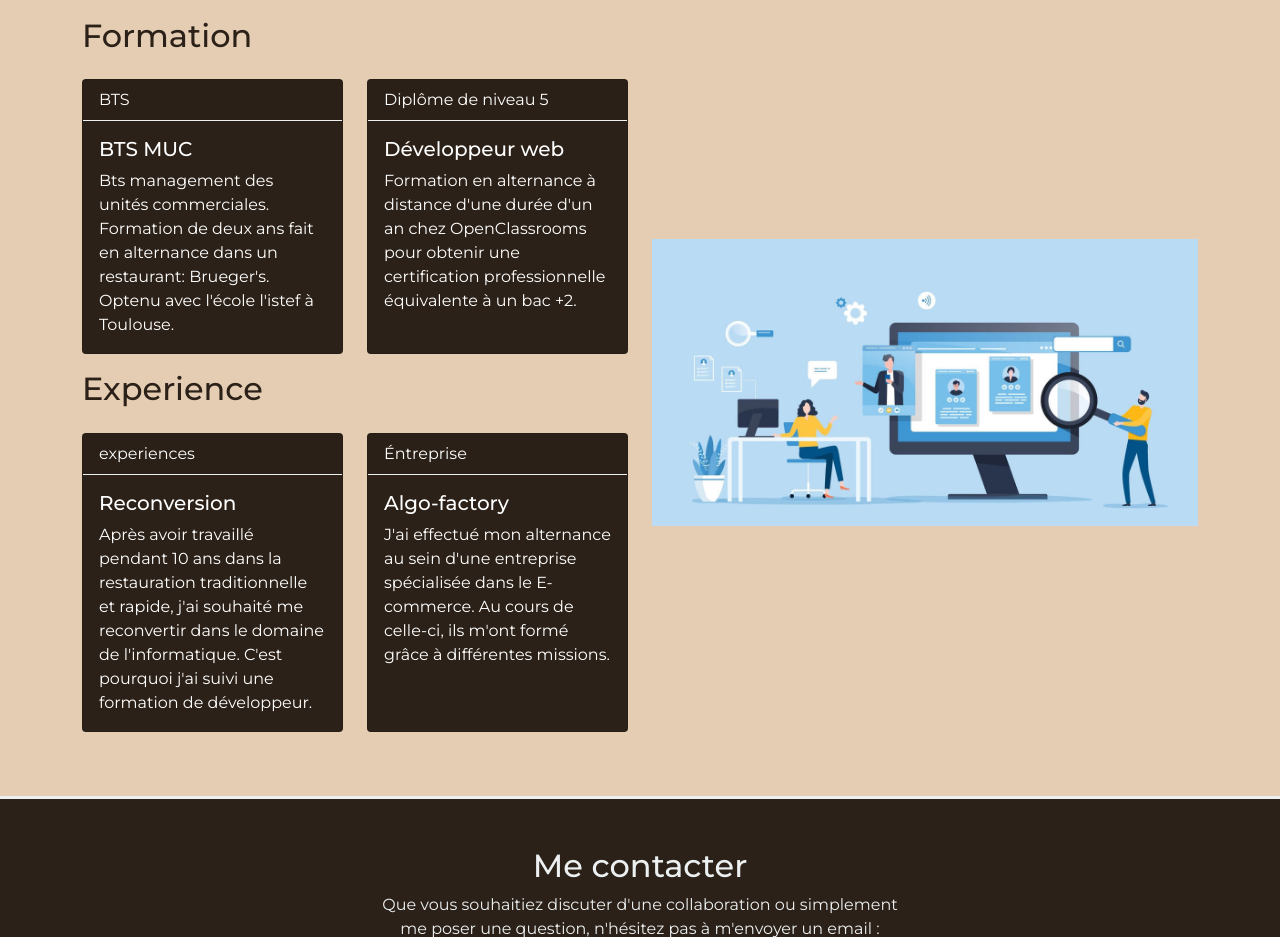
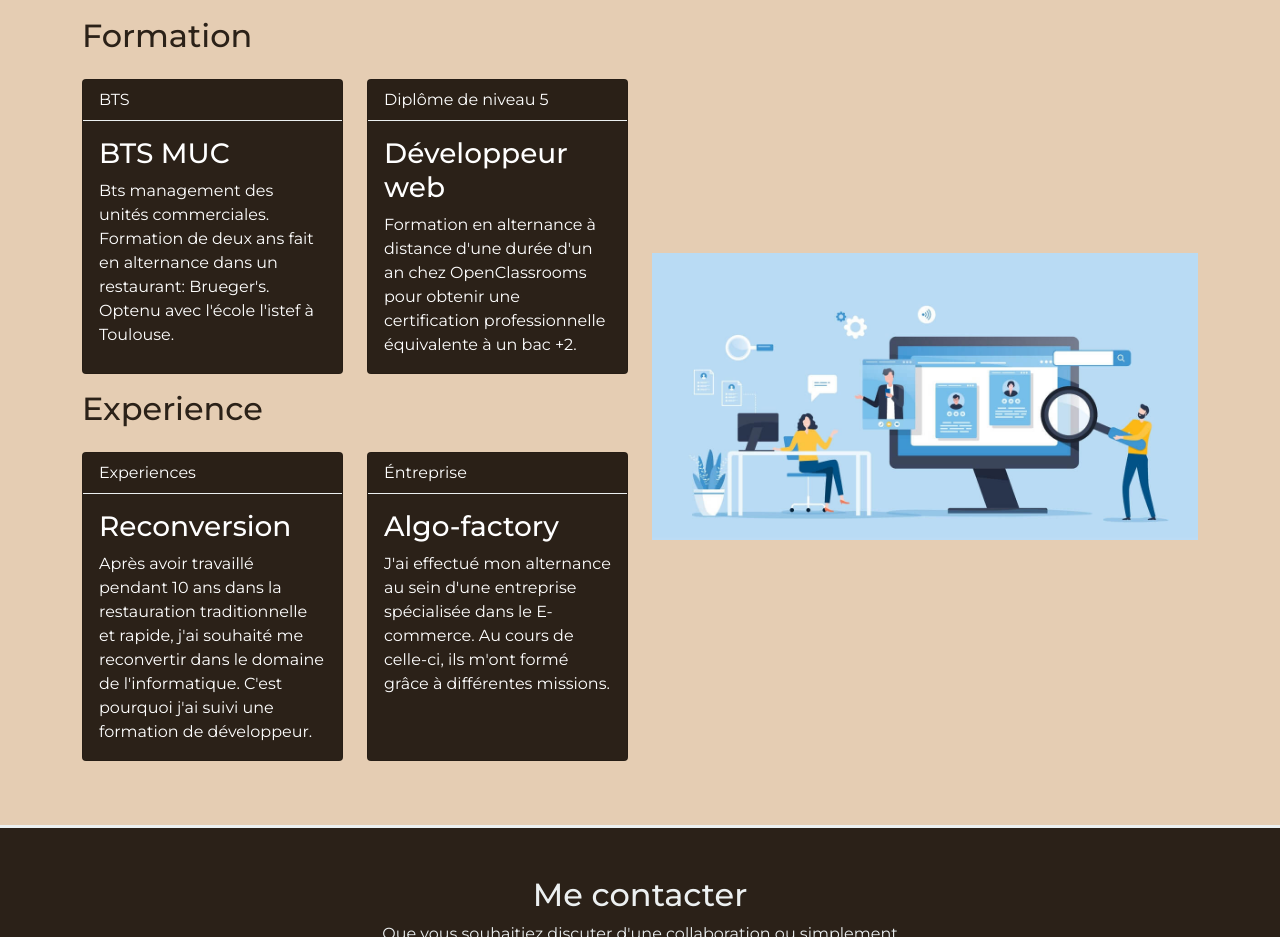
Before and after one commit to Nicochon/Porte-folio, a website: page index.html in a window 1280 px wide. Shown: the part 4360-5297 px from the top of the page. Drawn offline with nearby package versions, Linux system fonts and the light colour scheme.

Commit message:
multiple correctifs

```diff
--- a/index.html
+++ b/index.html
@@ -5,7 +5,7 @@
     <meta name="viewport" content="width=device-width, initial-scale=1, shrink-to-fit=no">
     <link href="https://cdn.jsdelivr.net/npm/bootstrap@5.0.2/dist/css/bootstrap.min.css" rel="stylesheet"
           integrity="sha384-EVSTQN3/azprG1Anm3QDgpJLIm9Nao0Yz1ztcQTwFspd3yD65VohhpuuCOmLASjC" crossorigin="anonymous"/>
-    <title>header</title>
+    <title>Nicolas Rivier</title>
     <link href="css/index.css" rel="stylesheet">
     <link href="css/modale.css" rel="stylesheet">
     <link rel="stylesheet"  href="node_modules/slick-carousel/slick/slick-theme.css"/>
@@ -331,7 +331,7 @@
                         <div class="card text-white mb-3" style="max-width: 18rem;">
                             <div class="card-header">BTS</div>
                             <div class="card-body">
-                                <h5 class="card-title">BTS MUC</h5>
+                                <h3 class="card-title">BTS MUC</h3>
                                 <p class="card-text">Bts management des unités commerciales. Formation de deux ans
                                     fait en alternance dans un restaurant: Brueger's. Optenu avec l'école l'istef à
                                     Toulouse.
@@ -343,7 +343,7 @@
                         <div class="card text-white mb-3" style="max-width: 18rem;">
                             <div class="card-header">Diplôme de niveau 5</div>
                             <div class="card-body">
-                                <h5 class="card-title">Développeur web</h5>
+                                <h3 class="card-title">Développeur web</h3>
                                 <p class="card-text">Formation en alternance à distance d'une durée d'un an chez OpenClassrooms pour obtenir une certification professionnelle équivalente à un bac +2.</p>
                             </div>
                         </div>
@@ -353,9 +353,9 @@
                 <div class="row pt-3">
                     <div class="col-md-6 d-flex justify-content-center">
                         <div class="card text-white mb-3" style="max-width: 18rem;">
-                            <div class="card-header">experiences</div>
+                            <div class="card-header">Experiences</div>
                             <div class="card-body">
-                                <h5 class="card-title">Reconversion</h5>
+                                <h3 class="card-title">Reconversion</h3>
                                 <p class="card-text">Après avoir travaillé pendant 10 ans dans la restauration traditionnelle et rapide, j'ai souhaité me reconvertir dans le domaine de l'informatique. C'est pourquoi j'ai suivi une formation de développeur.
                                 </p>
                             </div>
@@ -365,7 +365,7 @@
                         <div class="card text-white mb-3" style="max-width: 18rem;">
                             <div class="card-header">Éntreprise</div>
                             <div class="card-body">
-                                <h5 class="card-title">Algo-factory</h5>
+                                <h3 class="card-title">Algo-factory</h3>
                                 <p class="card-text">J'ai effectué mon alternance au sein d'une entreprise spécialisée dans le E-commerce. Au cours de celle-ci, ils m'ont formé grâce à différentes missions.</p>
                             </div>
                         </div>
@@ -373,7 +373,7 @@
                 </div>
             </div>
             <div class="col-md-6 presentation">
-                <img src="src/image/formation.jpg" class="img-fluid">
+                <img src="src/image/formation.jpg" class="img-fluid" alt="illustration de bureau">
             </div>
         </div>
     </div>
@@ -386,7 +386,7 @@
                 <h2>Me contacter</h2>
                 <p>Que vous souhaitiez discuter d'une collaboration ou simplement me poser une question, n'hésitez pas à m'envoyer un email :
                 </p>
-                <a class="btn" target="_blank" href="mailto:nicolas.rivier@hotmail.fr">Envoyer un email maintenant</a>
+                <a class="btn" target="_blank" href="mailto:&#110;%69&#99;o%6ca&#115;&#46;r&#105;%76ie%72&#64;&#104;%6f&#116;%6d&#97;%69l%2e%63&#111;%6d">Envoyer un email maintenant</a>
             </div>
         </div>
     </div>
```
